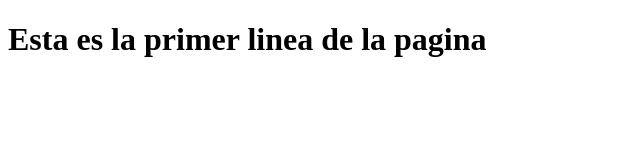
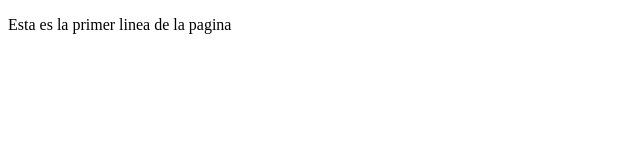
Before and after one commit to mkneto300/sistema-de-registro, a plain HTML site: page index.html in a window 1280 px wide. Shown: the whole page, without its empty margins (0-640 px from the left). Drawn offline with Linux system fonts and the light colour scheme.

Commit message:
update_index.html - Change h1 for p

```diff
--- a/index.html
+++ b/index.html
@@ -6,7 +6,7 @@
     <title>Sistema de Registro de Juegos</title>
 </head>
 <body>
-    <h1>Esta es la primer linea de la pagina</h1>
+    <p>Esta es la primer linea de la pagina</p>
     <script src="app.js"></script>
 </body>
 </html>
```
